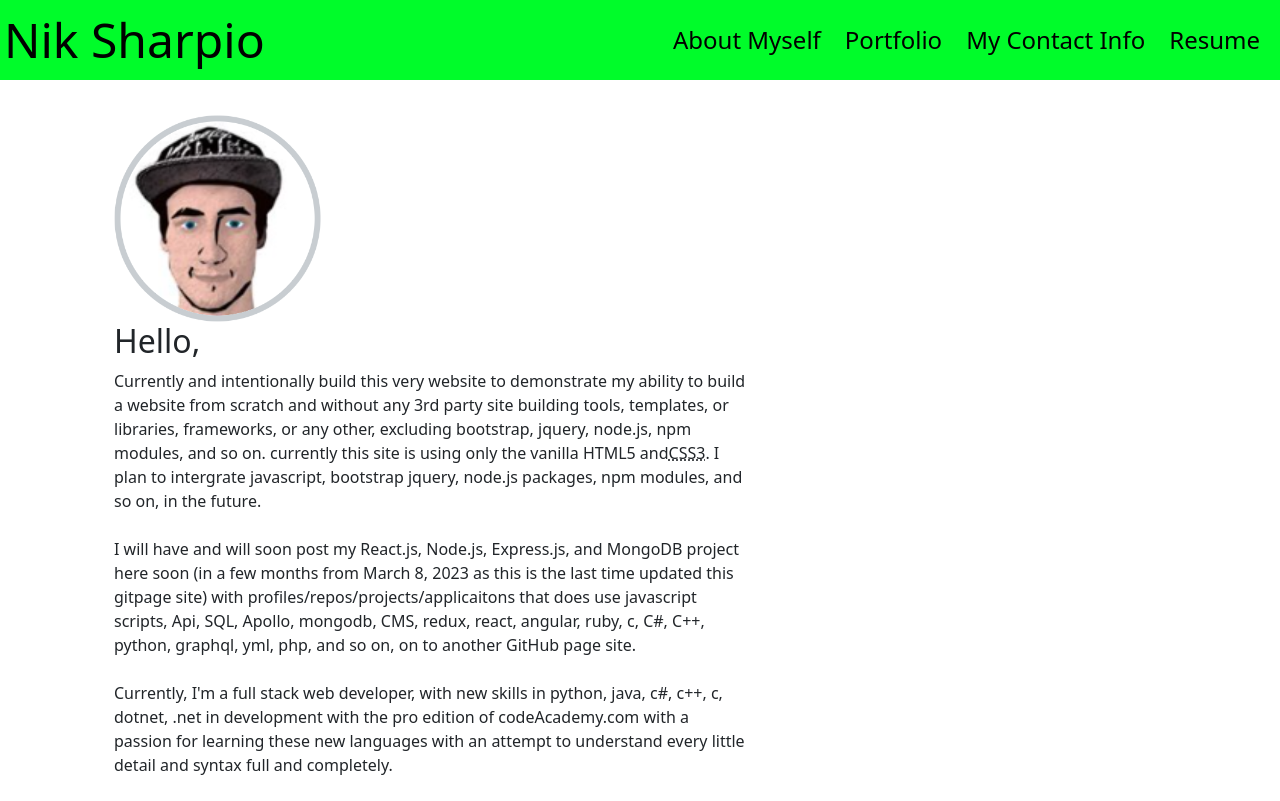
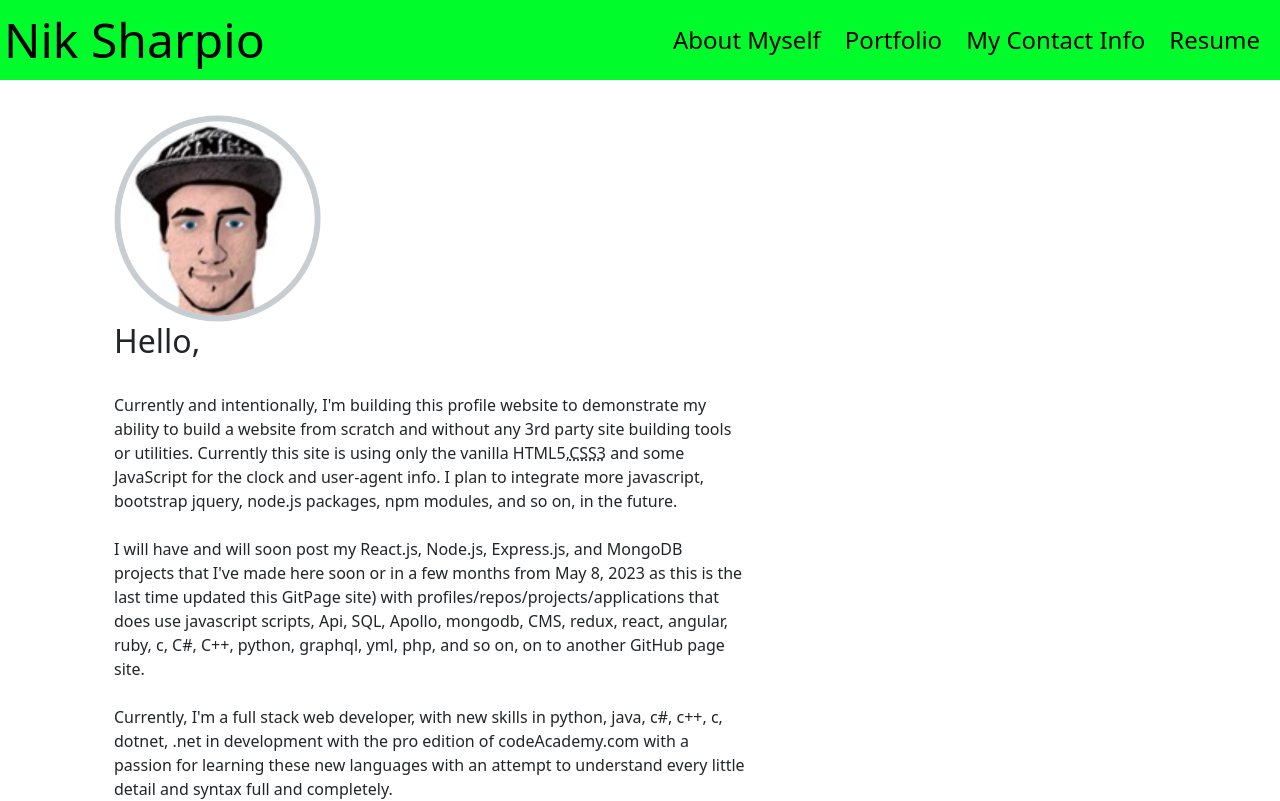
Before and after one commit to Niksharpkings/React-My-Portfolio, a React (Create React App) app: page / in a window 1280 px wide. Shown: the top 801 px of the page. Built offline with nearby package versions, Linux system fonts and the light colour scheme.

Commit message:
v2.0.1 06.04.2023 - updated npm packages

```diff
--- a/src/pages/About.js
+++ b/src/pages/About.js
@@ -2,23 +2,25 @@ import coverImage from "../images/67552318.png";
 
 export default function About() {
   return (<section className="about">
-    <img src={coverImage} style={{ width: "20%" }} alt="cover" />
+    <img
+    src={coverImage}
+    style={{ width: "20%" }}
+    alt="cover" />
     <div style={{ width: "60%" }}>
     <h2>Hello,</h2>
       <p>
-            Currently and intentionally build this very website to demonstrate
+        <br/>
+          Currently and intentionally, I'm building this profile website to demonstrate
           my ability to build a website from scratch and without any 3rd party
-            site building tools, templates, or libraries, frameworks, or any
-            other, excluding bootstrap, jquery, node.js, npm modules, and so on.
-            currently this site is using only the vanilla HTML5 and
-            <abbr title="cascade style sheet">CSS3</abbr>. I plan to intergrate
+          site building tools or utilities. Currently this site is using only the vanilla HTML5,
+          <abbr title="cascade style sheet">CSS3</abbr> and some JavaScript for the clock and user-agent info.
+          I plan to integrate more
           javascript, bootstrap jquery, node.js packages, npm modules, and so
-            on, in the future.
-            <br/><br/>
+          on, in the future. <br/><br/>
           I will have and will soon post my React.js, Node.js, Express.js, and
-            MongoDB project here soon (in a few months from March 8, 2023 as
-            this is the last time updated this gitpage site) with
-            profiles/repos/projects/applicaitons that does use javascript
+          MongoDB projects that I've made here soon or in a few months from May 8, 2023 as
+          this is the last time updated this GitPage site) with
+          profiles/repos/projects/applications that does use javascript
           scripts, Api, SQL, Apollo, mongodb, CMS, redux, react, angular,
           ruby, c, C#, C++, python, graphql, yml, php, and so on, on to
           another GitHub page site.
@@ -33,22 +35,22 @@ export default function About() {
           Coding Bootcamp hosted by U2BootcampNetworks and have successfully
           gradated.
           <br/><br/>
-            Currently I have re-enrolled to Santa Monica College Spring 2023 to
+          Currently, I have re-enrolled to Santa Monica College Spring 2023 to
           pursue a degree in Computer Programming Associate Degree and then I
           will transfer to CSUN to pursue a Bachelor's and Master Degree in
           Computer Programming.
           <br/><br/>
-            I am not looking for a fwork as I'm commiting myself to full time to
-            achive this master degree mission, but will be looking for maybe a
+          I am not really trying to look for work at the moment as I'm ccommittingmyself to full time to
+          achieve this master degree mission, but will be looking for maybe a
           part-time or full-time somewhere near brentwood, Los Angeles,
-            California, but later as I get more confortable with my schooling
+          California as I get more comfortable with my schooling
           and schedule.
           <br/><br/>
-            In the mean time I will be redoing all myassignments and projects as
+          In the mean time, I will be redoing all my assignments and projects as
           well as new ones as I progress in Codecademy and in my own personal
           interest and curiosity in mastering these diverse coding languages.
           <br/><br/>
-            I am self-motivated, determinant, dedicated, and commited with
+          I am self-motivated, determinant, dedicated, and committed with
           diligence and composure in working hard with a passion for learning
           and problem solving my way into completing projects and resolving
           bugs and issues in my code to improve and develop my personal coding
```
Lines whose indentation alone changed are shown as unchanged.
